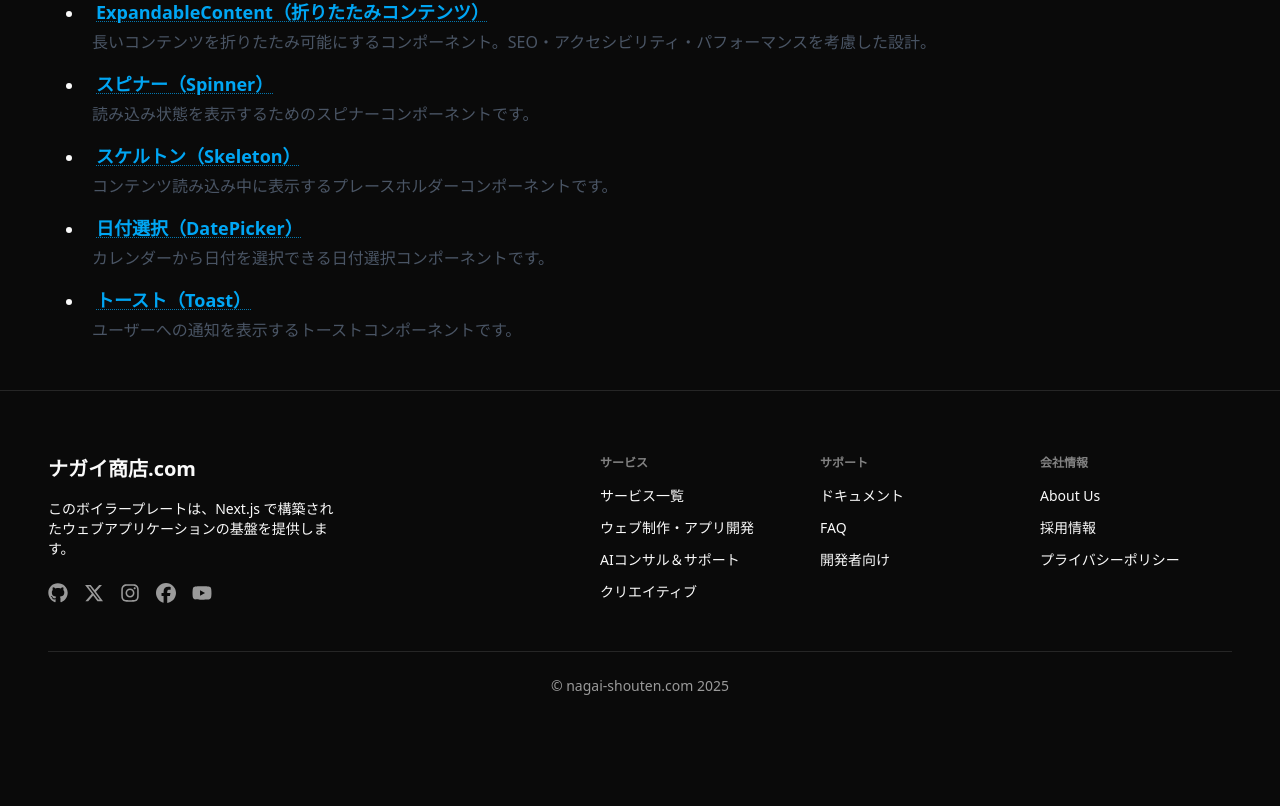
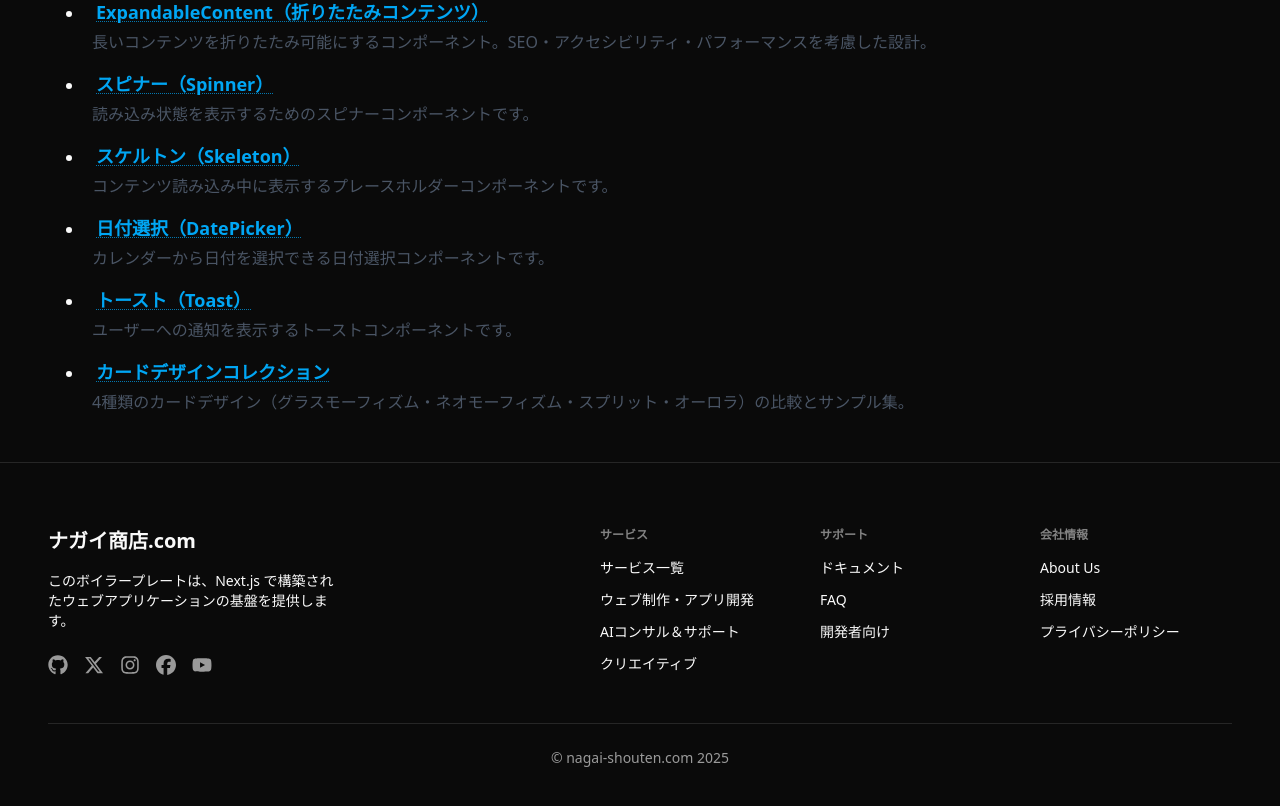
Before and after one commit to takunagai/nextjs-boilerplate, a Next.js app: page /examples in a window 1280 px wide. Shown: the part 1704-2510 px from the top of the page. Before the commit the page ends 2464 px from the top, so only its background shows below. Built offline with nearby package versions, Linux system fonts and the light colour scheme; no server answers.

Commit message:
feat(examples): カードデザインコレクションをサンプル集リストに追加

```diff
--- a/src/app/(examples)/examples/page.tsx
+++ b/src/app/(examples)/examples/page.tsx
@@ -115,6 +115,11 @@ export default function ExamplesPage() {
 			description: "ユーザーへの通知を表示するトーストコンポーネントです。",
 			href: "/examples/toast",
 		},
+		{
+			title: "カードデザインコレクション",
+			description: "4種類のカードデザイン（グラスモーフィズム・ネオモーフィズム・スプリット・オーロラ）の比較とサンプル集。",
+			href: "/examples/card-designs",
+		},
 	];
 
 	return (
```
